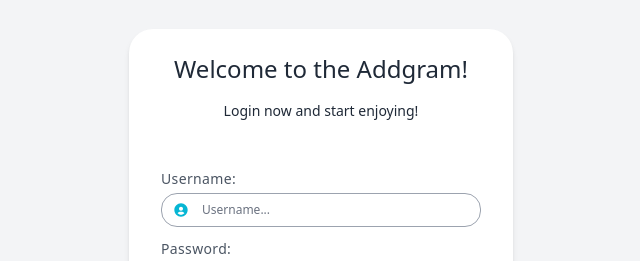
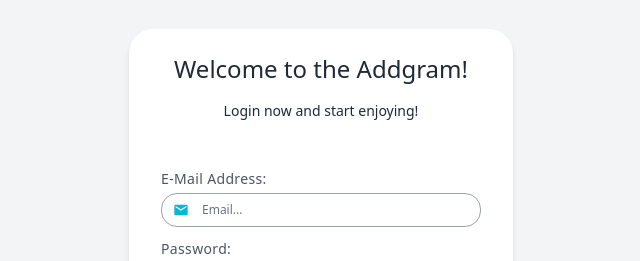
Before and after one commit to Addisu87/FullStack-Django-React, a React (Create React App) app in the folder social-media-app/: page /login/ in a window 1280 px wide. Shown: the part 171-432 px from the top of the page, without its empty margins (319-959 px from the left). Built offline with nearby package versions, Linux system fonts and the light colour scheme; no server answers; what axios-auth-refresh would draw is missing.

Commit message:
Update login functionality

```diff
--- a/social-media-app/src/components/authentication/LoginForm.jsx
+++ b/social-media-app/src/components/authentication/LoginForm.jsx
@@ -7,11 +7,14 @@ import { useNavigate } from "react-router-dom";
 import { loginUser } from "../../redux/authSlice";
 import jwtDecode from "jwt-decode";
 import { BsFillShieldLockFill } from "react-icons/bs";
-import { MdLogin } from "react-icons/md";
-import { BiSolidUserCircle } from "react-icons/bi";
+import { MdEmail, MdLogin } from "react-icons/md";
 
 const schema = yup.object().shape({
-  username: yup.string().required("Username is required"),
+  email: yup
+    .string()
+    .email("Invalid email")
+    .trim()
+    .required("Email is required"),
   password: yup
     .string()
     .trim()
@@ -32,8 +35,8 @@ const LoginForm = () => {
   const navigate = useNavigate();
   const { accessToken, loading, error } = useSelector((state) => state.auth);
 
-  const handleLogin = async ({ username, password }) => {
-    await dispatch(loginUser({ username, password }))
+  const handleLogin = async ({ email, password }) => {
+    await dispatch(loginUser({ email, password }))
       .then(() => {
         navigate("/");
       })
@@ -55,27 +58,26 @@ const LoginForm = () => {
       <form onSubmit={handleSubmit(handleLogin)}>
         <div className="flex flex-col mb-3">
           <label
-            htmlFor="username"
+            htmlFor="email"
             className="mb-1 text-sm tracking-wide text-gray-600"
           >
-            Username:
+            E-Mail Address:
           </label>
           <div className="relative">
-            <div className="inline-flex items-center justify-center absolute left-0 top-0 h-full w-10 text-gray-400">
-              <BiSolidUserCircle className="text-cyan-500" />
+            <div className=" inline-flex items-center justify-center absolute left-0 top-0 h-full w-10 text-gray-400">
+              <MdEmail className="text-cyan-500" />
             </div>
 
             <input
-              id="username"
-              type="text"
-              name="username"
-              className=" w-full text-xs placeholder-gray-500 py-2 pl-10 pr-4 rounded-2xl
-                    border border-gray-400 focus:outline-none focus:border-cyan-400"
-              placeholder="Username..."
-              {...register("username")}
+              id="email"
+              type="email"
+              name="email"
+              className="text-xs placeholder-gray-500 pl-10 pr-4 rounded-2xl border border-gray-400 w-full py-2 focus:outline-none focus:border-cyan-400"
+              placeholder="Email..."
+              {...register("email")}
             />
-            {errors.username && (
-              <p className="text-red-500 text-xs">{errors.username.message}</p>
+            {errors.email && (
+              <p className="text-red-500 text-xs">{errors.email.message}</p>
             )}
           </div>
         </div>
--- a/social-media-app/src/redux/authSlice.js
+++ b/social-media-app/src/redux/authSlice.js
@@ -4,11 +4,11 @@ import jwtDecode from "jwt-decode";
 
 export const loginUser = createAsyncThunk(
   "auth/loginUser",
-  async ({ username, password }, { rejectWithValue }) => {
+  async ({ email, password }, { rejectWithValue }) => {
     try {
       const response = await axiosService.post(
         `${process.env.REACT_APP_API_URL}/auth/login/`,
-        { username, password }
+        { email, password }
       );
       return response.data;
     } catch (error) {
```
